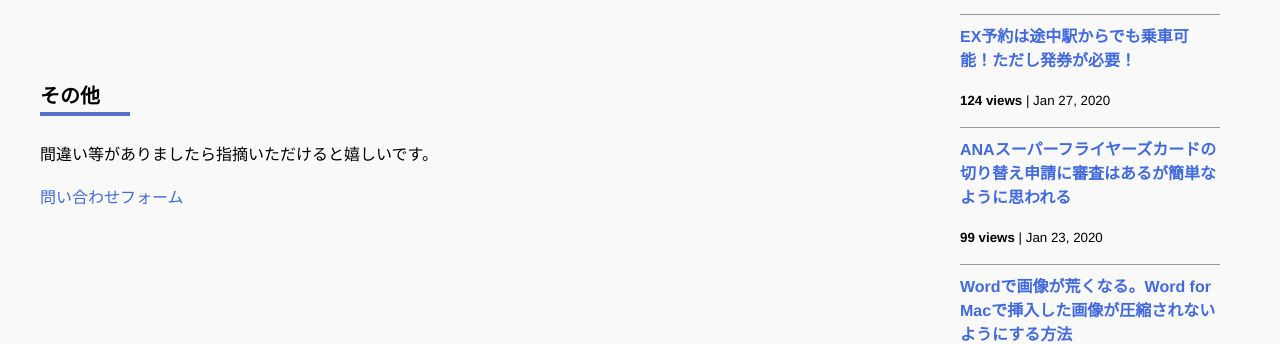
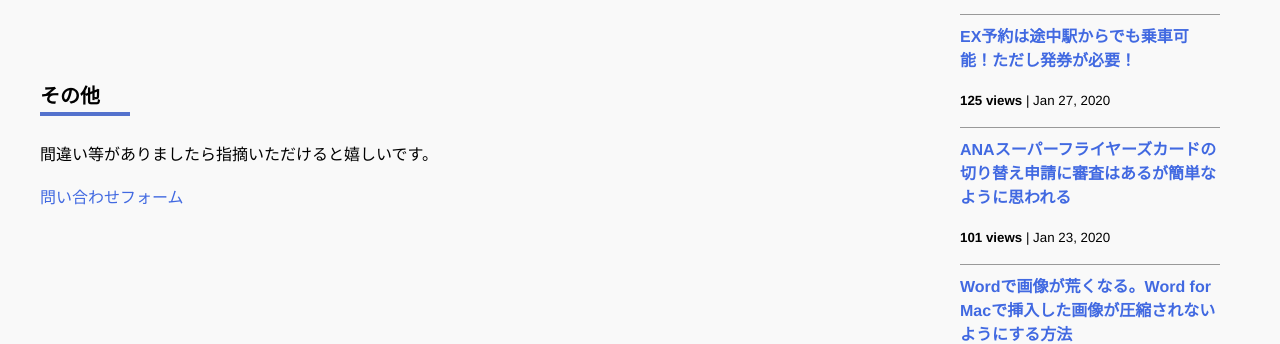
Before and after one commit to iwanaminami/shoyaiwaname, a Jekyll site: the page built from about.markdown, in a window 1280 px wide and 1400 px high, scrolled down 693 px. Shown: the part 167-511 px from the top of the window. Built offline with Jekyll 4.4.1, drawn with Linux system fonts in a browser that asks for light colours; nearby versions of some CDN libraries; comment, search, counter and statistics services are not loaded.

Commit message:
chore(ga): update _data/popularposts.yml 20251226-1552

```diff
--- a/_data/popularposts.yml
+++ b/_data/popularposts.yml
@@ -1,7 +1,7 @@
 side:
-  - view: 124
+  - view: 125
     url: "/2020/01/27/ex-rideontheway.html"
-  - view: 99
+  - view: 101
     url: "/2020/01/23/sfc-judge.html"
   - view: 70
     url: "/2021/05/18/image-compression-word.html"
@@ -13,5 +13,5 @@ side:
     url: "/2021/05/09/gmailtocalendar.html"
   - view: 14
     url: "/"
-  - view: 13
+  - view: 14
     url: "/2020/01/23/sfcgold.html"
```
